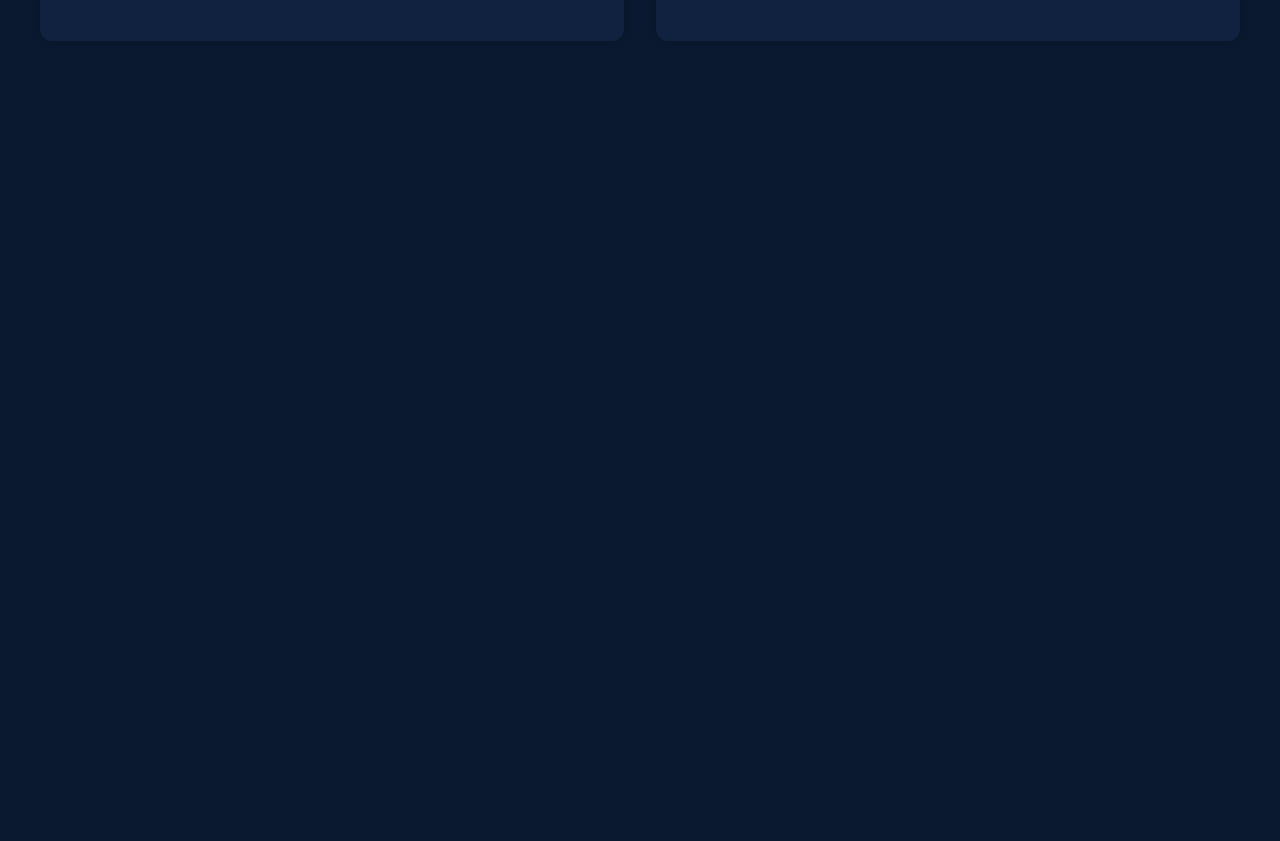
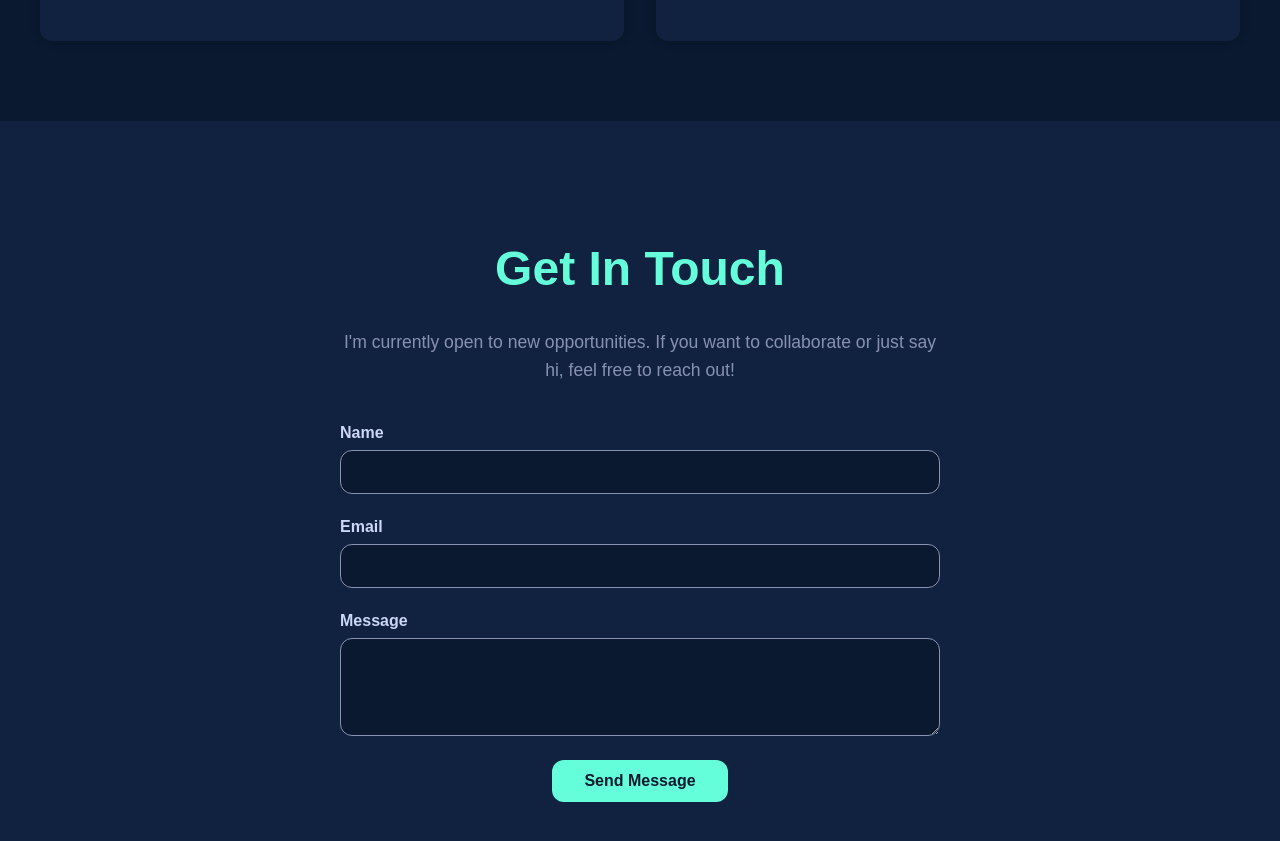
Before and after one commit to Nzr-Dev/Portfolio, a Nuxt app: page / in a window 1280 px wide. Shown: the part 3400-4241 px from the top of the page. Before the commit the page ends 3521 px from the top, so only its background shows below. Built offline with nearby package versions, Linux system fonts and the light colour scheme.

Commit message:
feat(contact): add contact section with basic form (#7)

```diff
--- a/app/components/ContactForm.vue
+++ b/app/components/ContactForm.vue
@@ -1,7 +1,130 @@
 <template>
-  <div></div>
+  <section id="contact" class="contact-section">
+    <div class="contact-container">
+      <h2 class="section-title">Get In Touch</h2>
+      <p class="contact-text">
+        I'm currently open to new opportunities. If you want to collaborate or
+        just say hi, feel free to reach out!
+      </p>
+
+      <form class="contact-form" @submit.prevent="handleSubmit">
+        <div class="form-group">
+          <label for="name">Name</label>
+          <input v-model="form.name" id="name" type="text" required />
+        </div>
+
+        <div class="form-group">
+          <label for="email">Email</label>
+          <input v-model="form.email" id="email" type="email" required />
+        </div>
+
+        <div class="form-group">
+          <label for="message">Message</label>
+          <textarea
+            v-model="form.message"
+            id="message"
+            rows="4"
+            required
+          ></textarea>
+        </div>
+
+        <button type="submit" class="submit-btn">Send Message</button>
+      </form>
+    </div>
+  </section>
 </template>
 
-<script setup lang="ts"></script>
+<script setup lang="ts">
+import { ref } from "vue";
 
-<style scoped></style>
+const form = ref({
+  name: "",
+  email: "",
+  message: "",
+});
+
+const handleSubmit = () => {
+  alert(`Thanks ${form.value.name}! Your message has been sent (simulated).`);
+  form.value = { name: "", email: "", message: "" };
+};
+</script>
+
+<style scoped lang="scss">
+.contact-section {
+  padding: 5rem 1.5rem;
+  background: var(--card-color);
+}
+
+.contact-container {
+  max-width: 600px;
+  margin: 0 auto;
+  text-align: center;
+}
+
+.section-title {
+  font-size: 3rem;
+  font-weight: 700;
+  color: var(--accent-color);
+  margin-bottom: 2rem;
+}
+
+.contact-text {
+  font-size: 1.1rem;
+  color: var(--muted-color);
+  margin-bottom: 2.5rem;
+  line-height: 1.6;
+}
+
+.contact-form {
+  display: flex;
+  flex-direction: column;
+  gap: 1.5rem;
+}
+
+.form-group {
+  display: flex;
+  flex-direction: column;
+  text-align: left;
+
+  label {
+    color: var(--text-color);
+    font-weight: 600;
+    margin-bottom: 0.5rem;
+  }
+
+  input,
+  textarea {
+    padding: 0.75rem 1rem;
+    border: 1px solid var(--muted-color);
+    border-radius: var(--border-radius);
+    background: #0a192f;
+    color: var(--text-color);
+    font-size: 1rem;
+    transition: var(--transition);
+
+    &:focus {
+      outline: none;
+      border-color: var(--accent-color);
+      box-shadow: 0 0 5px var(--accent-color);
+    }
+  }
+}
+
+.submit-btn {
+  align-self: center;
+  background: var(--accent-color);
+  color: #0a192f;
+  border: none;
+  border-radius: var(--border-radius);
+  padding: 0.75rem 2rem;
+  font-weight: 700;
+  font-size: 1rem;
+  cursor: pointer;
+  transition: var(--transition);
+
+  &:hover {
+    transform: translateY(-3px);
+    box-shadow: var(--shadow-neon);
+  }
+}
+</style>
```
